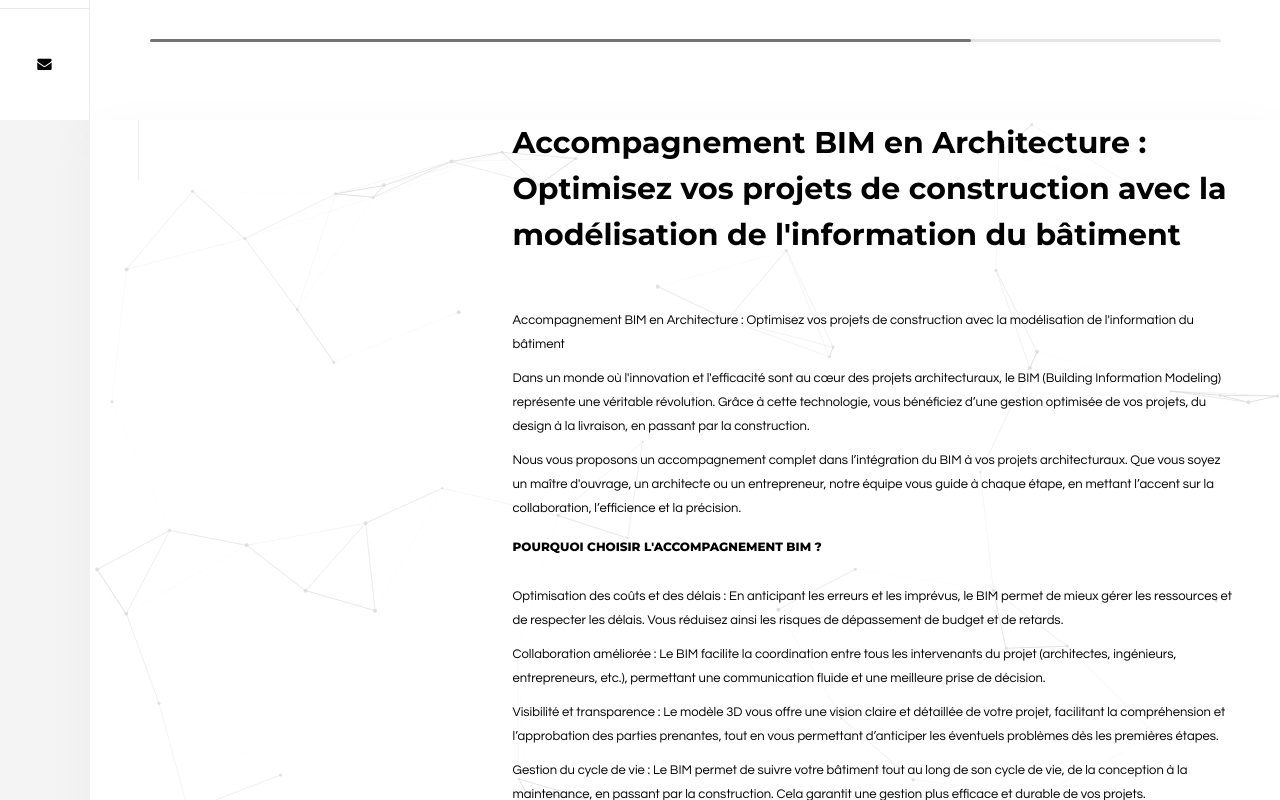
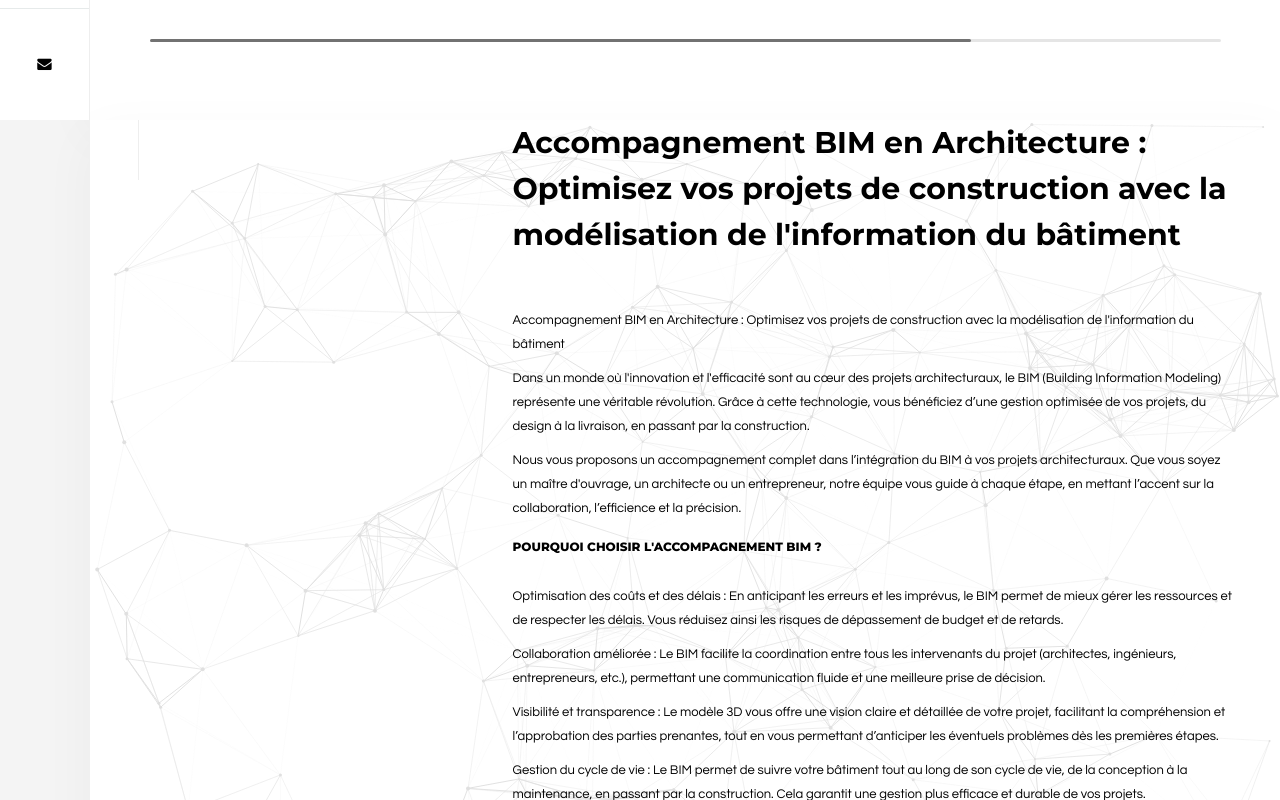
Before and after one commit to ChocTitans/Issam-Archi, a plain HTML site: page bim.html in a window 1280 px wide. Shown: the part 680-1480 px from the top of the page. Drawn offline with Linux system fonts and the light colour scheme; animation ran at ten frames a second.

Commit message:
particles f bim

```diff
--- a/bim.html
+++ b/bim.html
@@ -158,7 +158,7 @@
                                 <!-- det-wrap end-->
                             </div>
                             <!-- container end -->
-                            <div class="partcile-dec" data-parcount="120"></div>
+                            <div class="partcile-dec" data-parcount="300"></div>
                         </section>
                         <!-- section end -->
                     </div>
```
